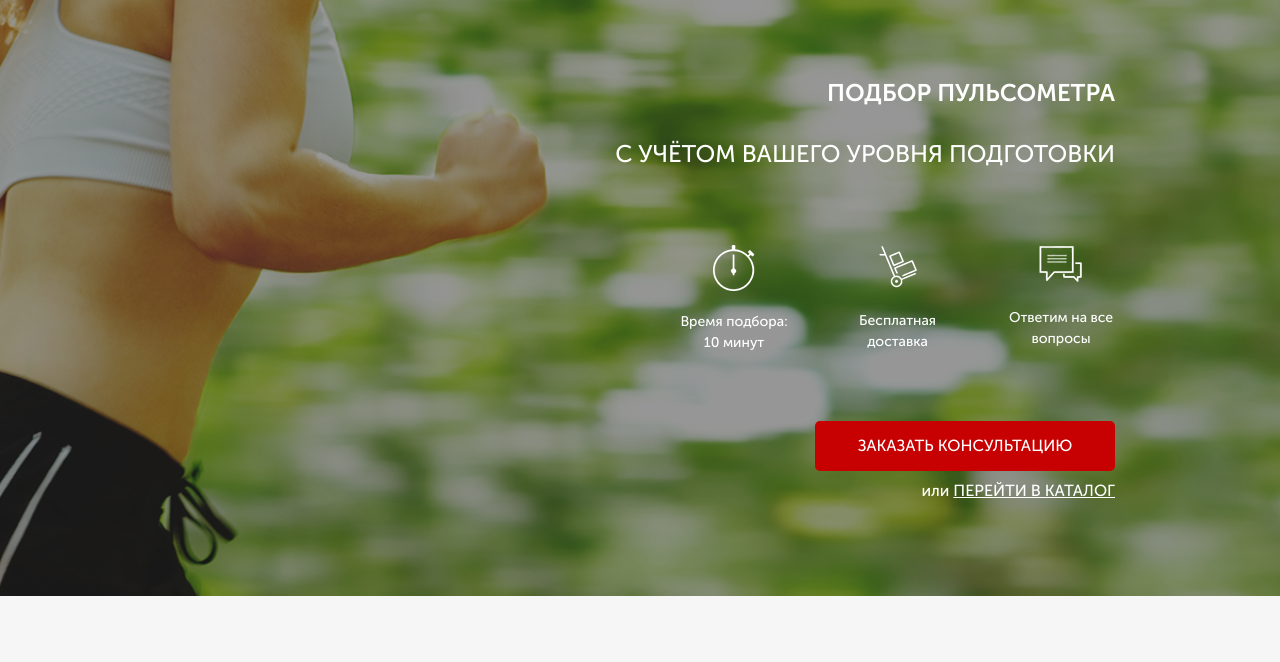
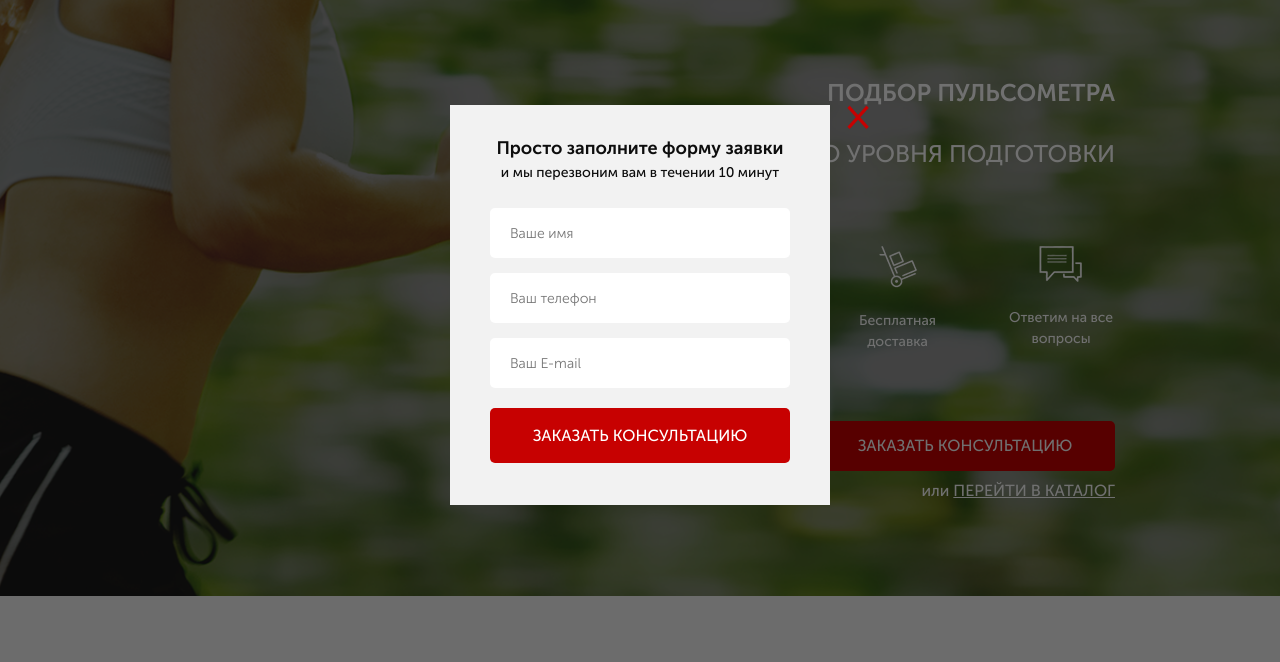
Before and after one commit to PavelMr42/RunSmart, a website: page src/index.html in a window 1280 px wide. Both pictures are taken after a click on the button "ЗАКАЗАТЬ ЗВОНОК". Shown: the part 95-757 px from the top of the page. Drawn offline with nearby package versions, Linux system fonts and the light colour scheme.

Commit message:
modal develop

```diff
--- a/src/index.html
+++ b/src/index.html
@@ -24,7 +24,7 @@
             </div>
             <div class="header__contacts">
                 <a href="tel:84999228974" class="header__phone">+7 (499) 922-89-74</a>
-                <button class="button">заказать звонок</button>
+                <button data-modal="consultation" class="button">заказать звонок</button>
             </div>
         </header>
         <div class="promo__wrapper">
@@ -47,7 +47,7 @@
                     на все вопросы
                 </div>
             </div>
-            <button class="button button_main">заказать консультацию</button>
+            <button data-modal="consultation" class="button button_main">заказать консультацию</button>
             <div class="promo__link">
                 или
                 <a href="#">ПЕРЕЙТИ В КАТАЛОГ</a>
@@ -466,6 +466,37 @@
         </div>
     </div>
 </footer>
+<div class="overlay">
+    <div class="modal" id="consultation">
+        <div class="modal__close">&times;</div>
+        <div class="modal__subtitle">Просто заполните форму заявки</div>
+        <div class="modal__descr">и мы перезвоним вам в течении 10 минут</div>
+        <form class="feed-form feed-form_mt25" action="#">
+            <input name="name" required placeholder="Ваше имя" type="text">
+            <input name="phone" required placeholder="Ваш телефон" type="number">
+            <input name="email" required placeholder="Ваш E-mail" type="email">
+            <button class="button button_submit">заказать консультацию</button>
+        </form>
+    </div>
+
+    <div class="modal" id="order">
+        <div class="modal__close">&times;</div>
+        <div class="modal__subtitle">Ваш заказ:</div>
+        <div class="modal__descr">Пульсометр Polar FT1</div>
+        <form class="feed-form feed-form_mt25" action="#">
+            <input name="name" required placeholder="Ваше имя" type="text">
+            <input name="phone" required placeholder="Ваш телефон" type="number">
+            <input name="email" required placeholder="Ваш E-mail" type="email">
+            <button class="button button_submit">купить</button>
+        </form>
+    </div>
+
+    <div class="modal modal_mini" id="gratitude">
+        <div class="modal__close">&times;</div>
+        <div class="modal__subtitle">Спасибо за вашу заявку!</div>
+        <div class="modal__descr">Наш менеджер свяжется с вами в ближайшее время!</div>
+    </div>
+</div>
 
 <script type="text/javascript" src="https://code.jquery.com/jquery-1.11.0.min.js"></script>
 <script type="text/javascript" src="https://code.jquery.com/jquery-migrate-1.2.1.min.js"></script>
--- a/src/js/script.js
+++ b/src/js/script.js
@@ -9,7 +9,6 @@
                 breakpoint: 992,
                 settings: {
                     arrows: false,
-                    dots: true
                 }
             }
         ]
@@ -32,4 +31,19 @@
 
     toggleSlide('.catalog-item__link');
     toggleSlide('.catalog-item__back');
+
+    // Modal
+
+    $('[data-modal=consultation]').on('click', function() {
+        $('.overlay, #consultation').fadeIn('fast');
+    });
+    $('.modal__close').on('click', function() {
+       $('.overlay, #consultation, #order, #gratitude').fadeOut('fast');
+    });
+    $('.button_mini').each(function (i) {
+       $(this).on('click', function() {
+          $('#order .modal__descr').text($('.catalog-item__subtitle').eq(i).text());
+          $('.overlay, #order').fadeIn('fast');
+       });
+    });
 });
--- a/src/sass/blocks/_footer.scss
+++ b/src/sass/blocks/_footer.scss
@@ -43,8 +43,8 @@
     margin: 0 15px;
     cursor: pointer;
     &:hover {
-      box-shadow: 3px 3px 10px #0d0d0d;
-      transition: 0.4s all;
+      box-shadow: 3px -1px 10px #0d0d0d;
+      transition: 0.5s all;
     }
     img {
       height: 27px;
--- a/src/sass/blocks/_forms.scss
+++ b/src/sass/blocks/_forms.scss
@@ -17,4 +17,7 @@
       margin-bottom: 20px;
     }
   }
+  &_mt25 {
+    margin-top: 25px;
+  }
 }
--- /dev/null
+++ b/src/sass/blocks/_modal.scss
@@ -0,0 +1,45 @@
+.overlay {
+  display: none;
+  position: fixed;
+  top: 0;
+  width: 100%;
+  height: 100%;
+  background-color: rgba(0,0,0,0.56);
+}
+.modal {
+  position: absolute;
+  top: 50%;
+  left: 50%;
+  transform: translate(-50%, -50%);
+  width: 380px;
+  min-height: 400px;
+  background-color: #f2f2f2;
+  padding: 30px 40px 40px 40px;
+  &__close {
+    position: absolute;
+    top: 0;
+    right: -40px;
+    font-size: 41px;
+    line-height: 21px;
+    color: $main-color;
+    cursor: pointer;
+  }
+  &__subtitle {
+    font-size: 18px;
+    text-align: center;
+    font-weight: 700;
+    color: #0d0d0d;
+  }
+  &__descr {
+    font-size: 14px;
+    text-align: center;
+    font-weight: 500;
+    color: #0d0d0d;
+  }
+  &_mini {
+    min-height: 140px;
+  }
+}
+#consultation, #order, #gratitude {
+  display: none;
+}
--- a/src/sass/style.scss
+++ b/src/sass/style.scss
@@ -1,4 +1,5 @@
 @import "base/variables";
+@import "base/media";
 * {
   font-family: 'Museo Sans Cyrl', sans-serif;
   margin: 0;
@@ -19,3 +20,4 @@
 @import "blocks/catalog";
 @import "blocks/feed";
 @import "blocks/footer";
+@import "blocks/modal";
```
Also changed, not shown: src/sass/base/_media.scss (added, +7 -0 lines), src/css/style.min.css.
